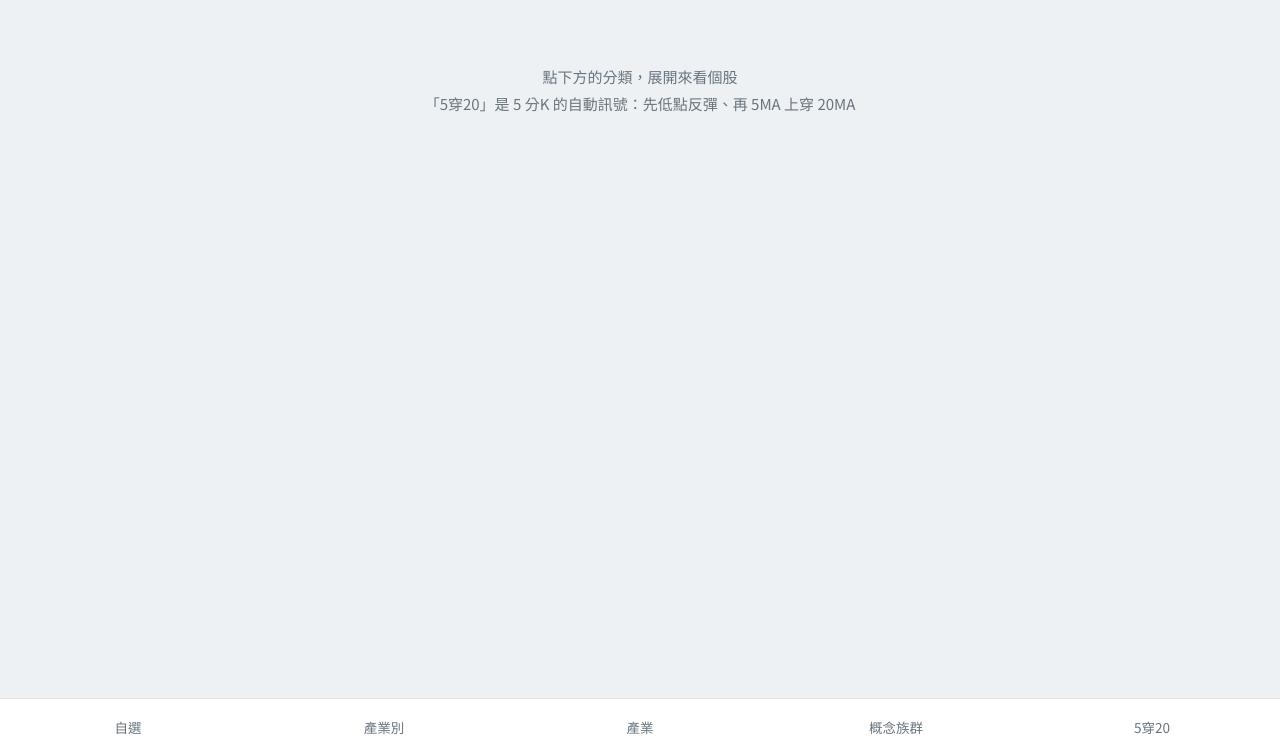
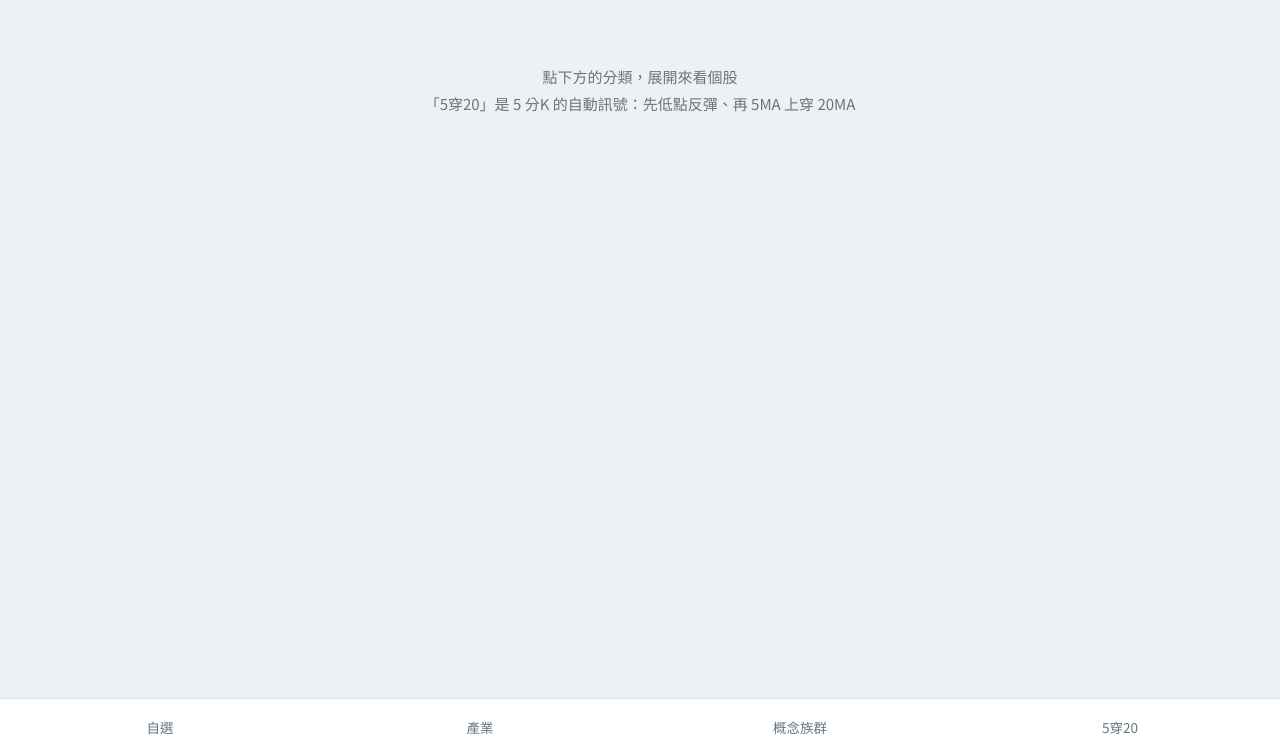
Before and after one commit to jinnpv/tw-stock, a plain HTML site: page index.html in a window 1280 px wide. Shown: the part 45-800 px from the top of the page. Drawn offline with Linux system fonts and the light colour scheme; no server answers.

Commit message:
Update index.html

```diff
--- a/index.html
+++ b/index.html
@@ -205,7 +205,6 @@ input::placeholder{color:var(--muted)}
 <div class="toast" id="toast" hidden></div>
 <nav class="bar" id="bar" aria-label="分類">
   <button type="button" data-tab="watch">自選</button>
-  <button type="button" data-tab="industry">產業別</button>
   <button type="button" data-tab="sector">產業</button>
   <button type="button" data-tab="concept">概念族群</button>
   <button type="button" data-tab="cross">5穿20</button>
@@ -217,7 +216,7 @@ input::placeholder{color:var(--muted)}
   const KEY = 'tw_watchlist_v1';
   const DEFAULT = ['t00', '2330', '2317'];
   const PAGE = 40;
-  const NAMES = {watch: '自選', industry: '產業別', sector: '產業', concept: '概念族群', cross: '5穿20'};
+  const NAMES = {watch: '自選', sector: '產業', concept: '概念族群', cross: '5穿20'};
   const isSig = () => tab === 'cross';
   const KIND = {combo: '低點反彈＋5穿20', watch: '低點反彈'};
   let sigMode = 'combo';   // combo＝完整訊號、watch＝已反彈等 5穿20
@@ -231,9 +230,9 @@ input::placeholder{color:var(--muted)}
   function saveList() { try { localStorage.setItem(KEY, JSON.stringify(list)); } catch (e) {} }
 
   let list = loadList();
-  let tab = null;            // null | 'watch' | 'industry' | 'concept'
+  let tab = null;            // null | 'watch' | 'sector' | 'concept'
   let group = null;          // 目前點開的產業／族群 id
-  let groups = {concept: [], industry: [], sector: [], ready: false};
+  let groups = {concept: [], sector: [], ready: false};
   let groupTries = 0;
   let quotes = {}, kline = {}, k5 = {}, kmode = {}, scrub = {};
   let scanState = null, scanErr = '', scanTimer = null, seenInit = false, toastTimer = null;
@@ -289,7 +288,7 @@ input::placeholder{color:var(--muted)}
   }
 
   /* ---------- 目前檢視 ---------- */
-  const groupSet = () => tab === 'industry' ? groups.industry : tab === 'sector' ? groups.sector : tab === 'concept' ? groups.concept : [];
+  const groupSet = () => tab === 'sector' ? groups.sector : tab === 'concept' ? groups.concept : [];
   const curGroup = () => group ? groupSet().find(g => g.id === group) : null;
   const showingStocks = () => tab === 'watch' || isSig() || (tab && curGroup());
   const hitList = () => (scanState && (sigMode === 'watch' ? scanState.watch : scanState.combos)) || [];
@@ -693,7 +692,7 @@ input::placeholder{color:var(--muted)}
     hint.hidden = tab !== null;
     vh.hidden = tab === null;
     $('#add').hidden = tab !== 'watch';
-    const inGroupList = (tab === 'industry' || tab === 'sector' || tab === 'concept') && !curGroup();
+    const inGroupList = (tab === 'sector' || tab === 'concept') && !curGroup();
     gl.hidden = !inGroupList;
     list_.hidden = !showingStocks();
     $('#foot').hidden = !showingStocks() || isSig();
@@ -738,9 +737,9 @@ input::placeholder{color:var(--muted)}
       }
     } else if (inGroupList) {
       const set = groupSet();
-      vh.append(h('b', null, NAMES[tab]), h('span', 'sp'), h('span', null, set.length ? set.length + (tab === 'industry' || tab === 'sector' ? ' 個產業' : ' 個族群') : ''));
+      vh.append(h('b', null, NAMES[tab]), h('span', 'sp'), h('span', null, set.length ? set.length + (tab === 'sector' ? ' 個產業' : ' 個族群') : ''));
       if (!set.length) {
-        gl.append(h('div', 'gempty', tab === 'industry' || tab === 'sector'
+        gl.append(h('div', 'gempty', tab === 'sector'
           ? (groupTries >= 12 ? '產業資料還沒載入，稍後再試' : '載入中…')
           : '還沒有概念族群'));
       }
@@ -851,7 +850,7 @@ input::placeholder{color:var(--muted)}
       const r = await fetch('/api/groups', {cache: 'no-store'});
       const j = await r.json();
       if (j.ok) {
-        groups = {concept: j.concept, industry: j.industry, sector: j.sector || [], ready: j.ready};
+        groups = {concept: j.concept, sector: j.sector || [], ready: j.ready};
         groupTries = tries;
         render();
         if (!j.ready && tries < 12) setTimeout(() => loadGroups(tries + 1), 10000);
```
